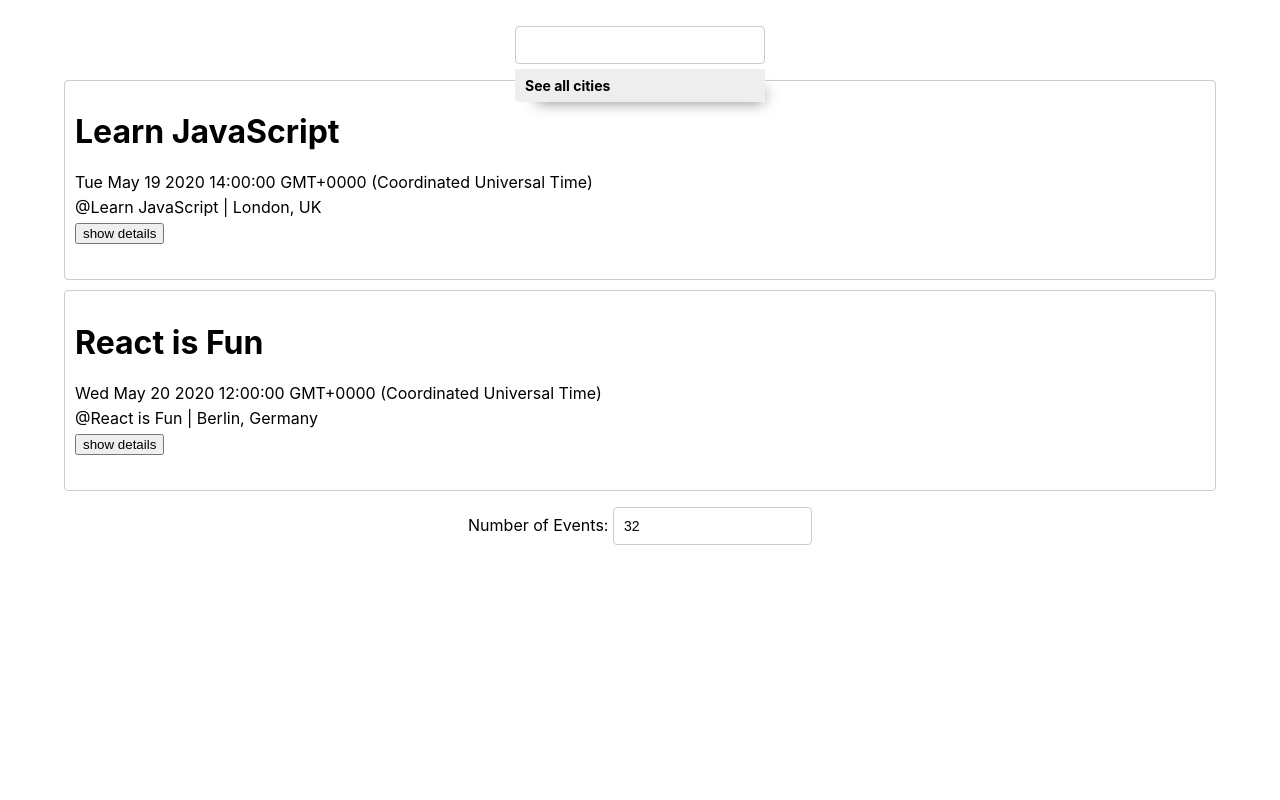
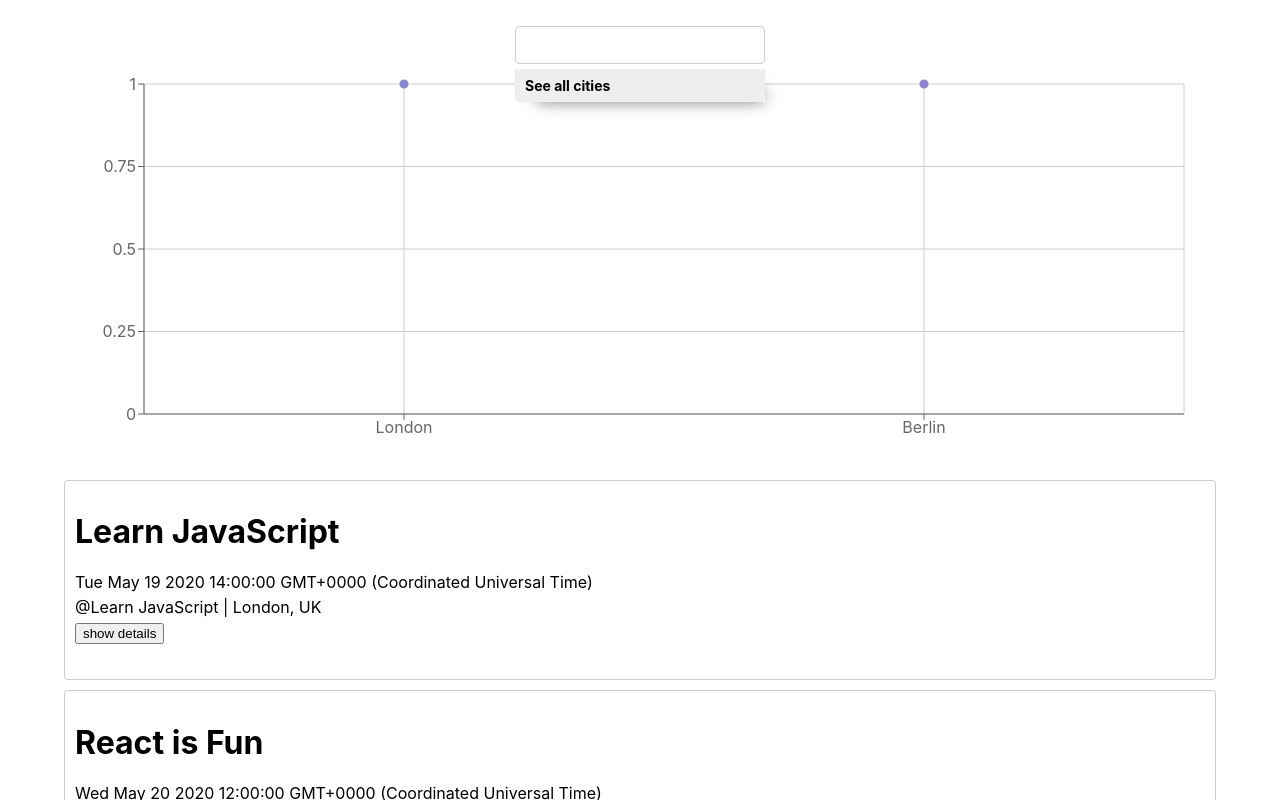
Before and after one commit to WorldAdrastea/meetv2, a React (Create React App) app: page / in a window 1280 px wide. Shown: the top 800 px of the page. Built offline with nearby package versions, Linux system fonts and the light colour scheme; what atatus-spa would draw is missing.

Commit message:
4.10 recharts
If applied:
- installs recharts and is used for App.js and CityEventsChart.js
- Created CityEventsChart.js to display number of events data

```diff
--- a/package.json
+++ b/package.json
@@ -14,6 +14,7 @@
     "react": "^17.0.2",
     "react-dom": "^17.0.2",
     "react-scripts": "5.0.1",
+    "recharts": "^2.7.2",
     "web-vitals": "^2.1.4",
     "workbox-background-sync": "^6.6.0",
     "workbox-broadcast-update": "^6.6.0",
--- a/src/App.js
+++ b/src/App.js
@@ -5,6 +5,7 @@ import CitySearch from './CitySearch';
 import NumberOfEvents from './NumberOfEvents';
 import { extractLocations, getEvents } from './api';
 import { WarningAlert, ErrorAlert } from './Alerts';
+import CityEventsChart from './CityEventsChart';
 
 
 
@@ -72,6 +73,7 @@ class App extends Component {
           {errorMessage > 0 && <ErrorAlert text={this.state.errorAlert}/>}
         </div>
         <CitySearch locations={this.state.locations} updateEvents={this.updateEvents}/>
+        <CityEventsChart locations={this.state.locations} events={this.state.events}/>
         <EventList events={this.state.events}/>
         <NumberOfEvents updateEvents={this.updateEvents} eventCount={this.state.eventCount} errorAlert={this.state.errorAlert}/>
       </div>
--- /dev/null
+++ b/src/CityEventsChart.js
@@ -0,0 +1,42 @@
+// src/components/CityEventsChart.js
+
+import { useState, useEffect } from 'react';
+import { ScatterChart, Scatter, XAxis, YAxis, CartesianGrid, Tooltip, ResponsiveContainer } from 'recharts';
+
+const CityEventsChart = ({ locations, events }) => {
+    const [data, setData] = useState([]);
+
+    useEffect(() => {
+        setData(getData());
+    }, [`${events}`]);
+
+    const getData = () => {
+        const data = locations.map((location) => {
+        const count = events.filter((event) => event.location === location).length
+            const city = location.split(', ')[0]
+            return { city, count };
+        })
+        return data;
+    };
+
+    return (
+        <ResponsiveContainer width="99%" height={400}>
+            <ScatterChart
+                margin={{
+                top: 20,
+                right: 20,
+                bottom: 20,
+                left: 20,
+                }}
+            >
+                <CartesianGrid />
+                <XAxis type="category" dataKey="city" name="City"/>
+                <YAxis type="number" dataKey="count" name="Number of events"/>
+                <Tooltip cursor={{ strokeDasharray: '3 3' }} />
+                <Scatter name="A school" data={data} fill="#8884d8" />
+            </ScatterChart>
+        </ResponsiveContainer>
+    );
+}
+
+export default CityEventsChart;
```
Also changed, not shown: 1 other file (tests, documents, lock files or other folders).
